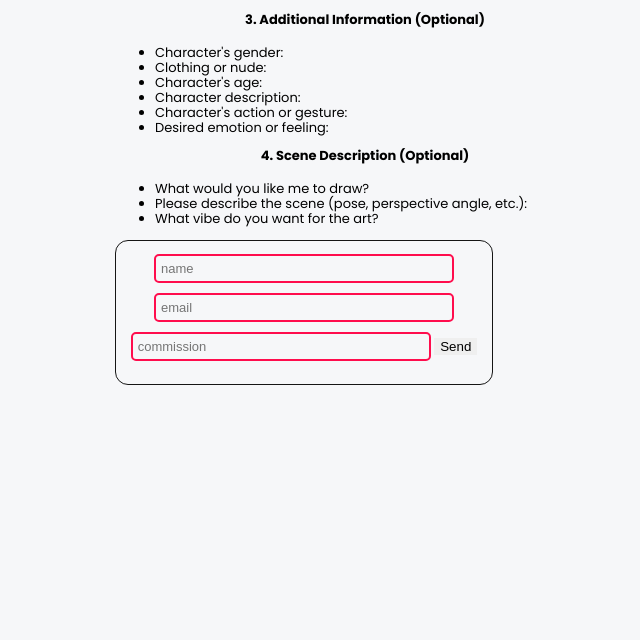
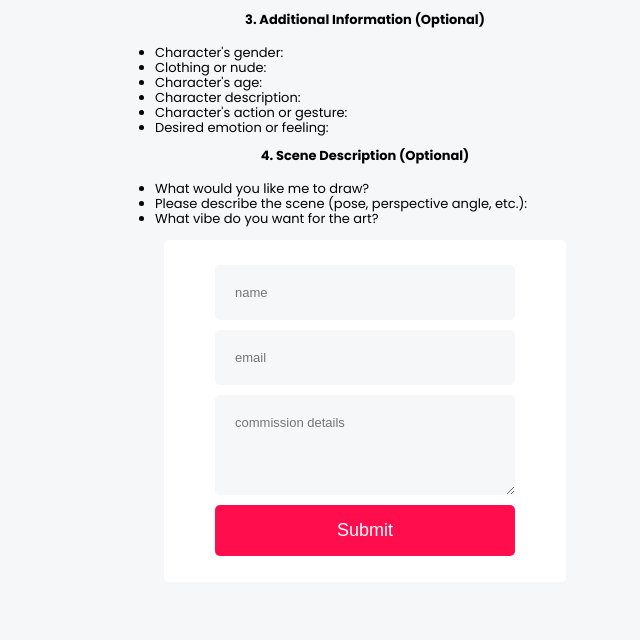
Before and after one commit to grandgooroo/Virtual-Card-Commission, a PHP site: page /pages/contact.html in a window 1280 px wide. Shown: the part 364-1004 px from the top of the page, without its empty margins (275-915 px from the left). After the commit the page ends 920 px from the top, so only its background shows below. Run offline with PHP 8.4, Linux system fonts and the light colour scheme; some web fonts are replaced.

Commit message:
contact from update

```diff
--- a/css/style.css
+++ b/css/style.css
@@ -361,18 +361,20 @@ img {
 }
 
 .contact-form {
-  width: 360px;
   justify-content: space-between;
   min-height: 50vh;
   color: var(--black);
 }
 
 form {
+  display: flex;
+  flex-direction: column;
   margin: 0 auto;
-  width: 350px;
-  padding: 1em;
-  border: 1px solid var(--black);
-  border-radius: 1em;
+  width: 90%;
+  max-width: 60%;
+  padding: 2vw 4vw;
+  border-radius: 5px;
+  background-color: var(--white);
 }
 
 label {
@@ -384,12 +386,12 @@ label {
 
 input, textarea {
   font: 1em sans-serif;
-  width: 300px;
   box-sizing: border-box;
-  border: 2px solid var(--pink);
+  border: 0;
   border-radius: 5px;
   margin-bottom: 10px;
-  padding: 5px;
+  padding: 20px;
+  outline: none;
   background-color: var(--gray-100);
 }
 
@@ -398,8 +400,15 @@ textarea:focus {
   border-color: var(--pink);
 }
 
-.button {
+form button {
   background-color: #ff0d4d;
+  border: 0;
+  border-radius: 5px;
+  padding: 15px;
+  color: var(--white);
+  font-size: 18px;
+  font-weight: 400;
+  cursor: pointer;
 }
 
 #terms-of-sale {
--- a/pages/contact.html
+++ b/pages/contact.html
@@ -39,15 +39,19 @@
                 <li>What vibe do you want for the art?</li>
             </ul>
     </article>
-    <div class="contact-form">
-        <form action="1ed825e75c8c7438c896782597fd8313" method="POST">
-            <input type="text" name="name" placeholder="name">
-            <input type="email" name="email" placeholder="email" required>
-            <input type="text" name="commission" placeholder="commission" required>
-            <input type="hidden" name="_next" value="https://yourdomain.co/thanks.html">
-            <!-- <input type="hidden" name="_captcha" value="false"> -->
-            <button type="submit">Send</button>
-        </form>
-    </div>
+
+    <form
+	action="https://formie.io/form/3ba7403f-8d11-4b1a-a38e-b54ad5e0c2df"
+	method="POST"
+>
+    <!-- Optional: Redirect to your success page -->
+    <input name="_redirect" type="hidden" value="https://yoursite/success">
+
+	<input name='name' type='text' placeholder="name" required>
+	<input name='email' type='email' placeholder="email" required>
+	<textarea name='your-request' rows="4" placeholder="commission details"></textarea>
+
+    <button>Submit</button>
+</form>
 </body>
 </html>
```
